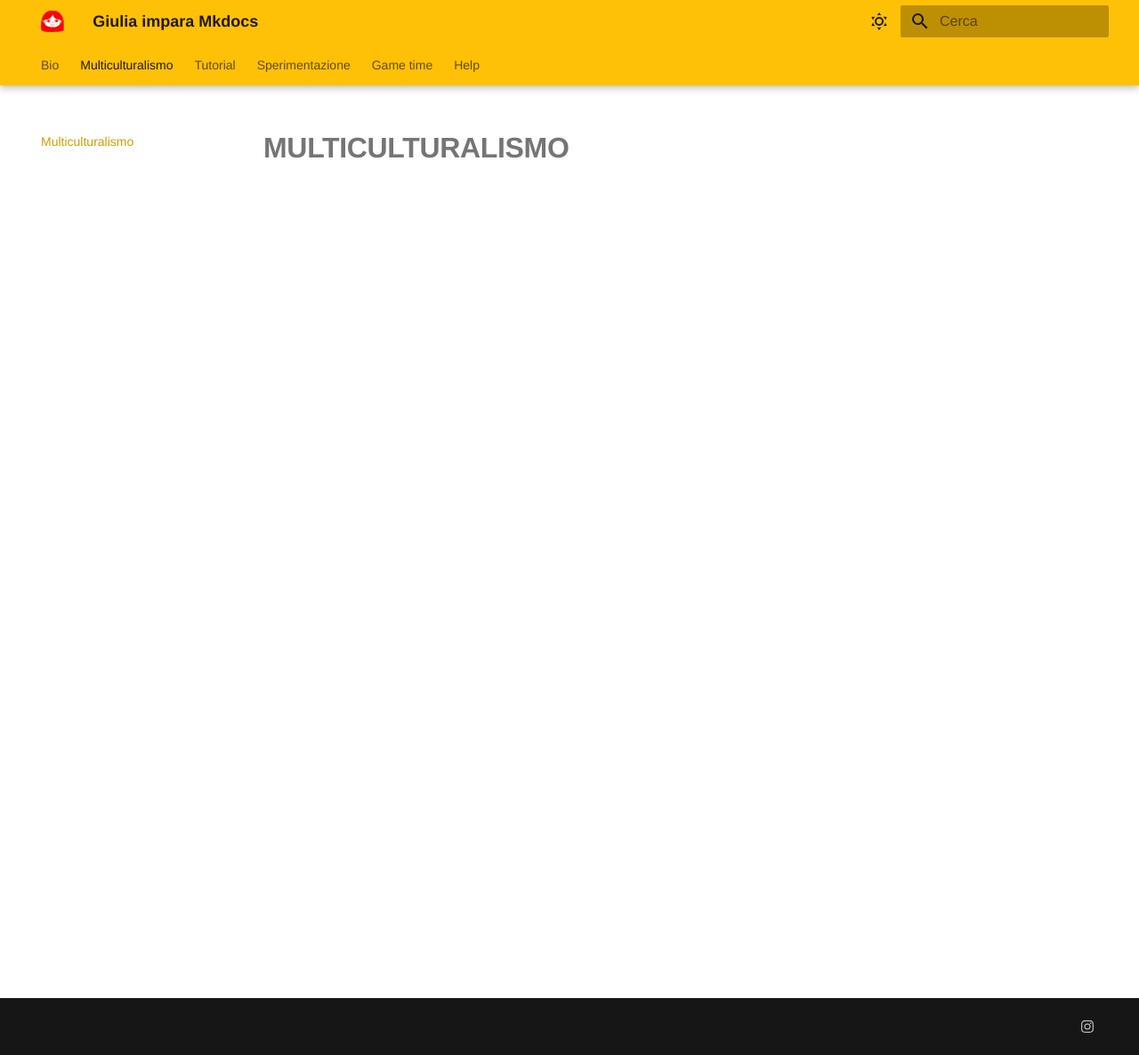
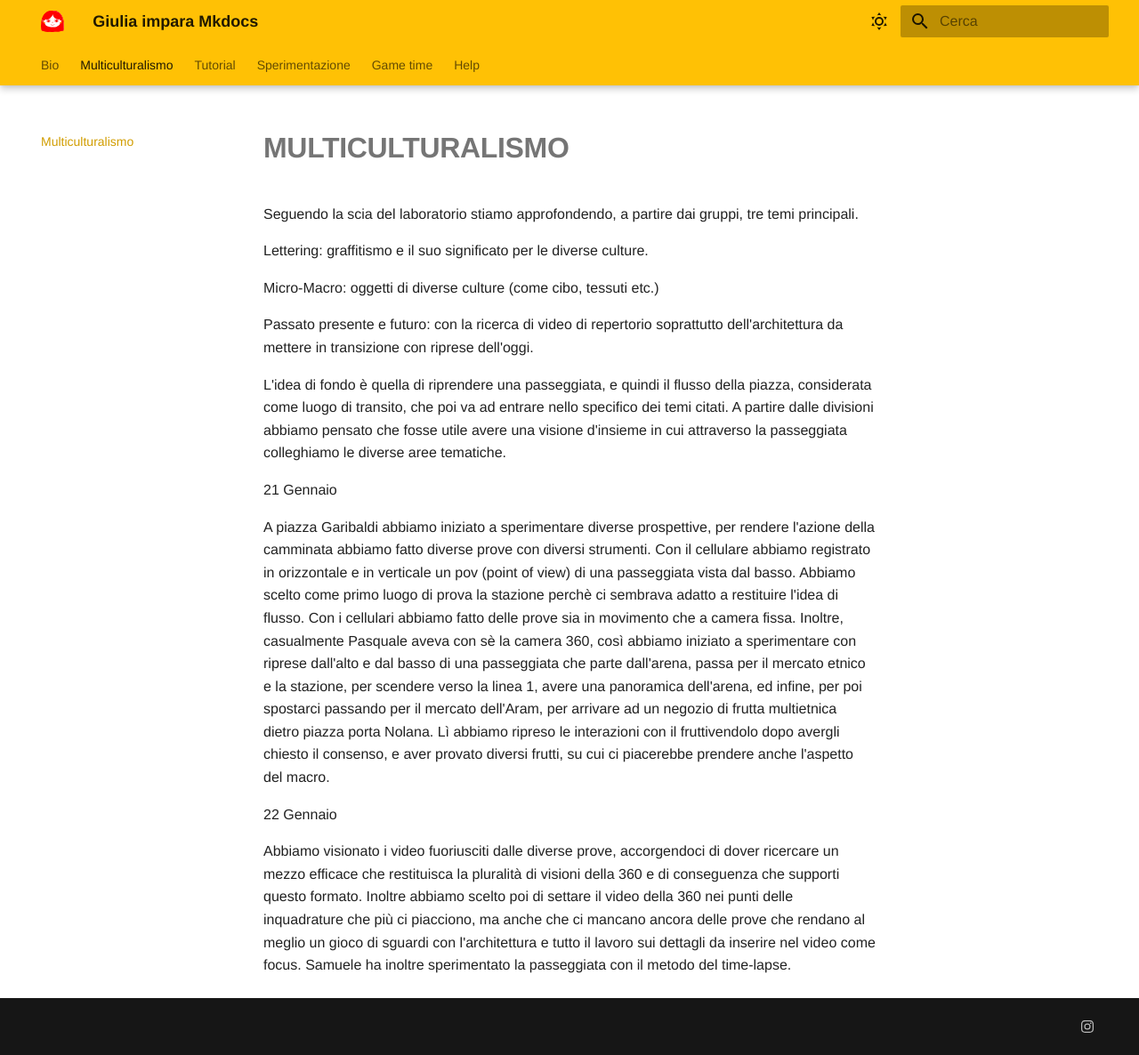
Before and after one commit to giulia-genovese/imparandomkdocs, an MkDocs documentation site: the page built from docs/Multiculturalismo.md, in a window 1280 px wide and 1186 px high. Shown: the whole window at 89% size. Built offline with MkDocs 1.6.1 and Material for MkDocs 9.7.7, drawn with Linux system fonts in a browser that asks for light colours; some web fonts are replaced.

Commit message:
aggiunti aggiornamenti generali gruppo

```diff
--- a/docs/Multiculturalismo.md
+++ b/docs/Multiculturalismo.md
@@ -1 +1,19 @@
 # **MULTICULTURALISMO**
+Seguendo la scia del laboratorio stiamo approfondendo, a partire dai gruppi, tre temi principali.
+
+Lettering: graffitismo e il suo significato per le diverse culture.
+
+Micro-Macro: oggetti di diverse culture (come cibo, tessuti etc.)
+
+Passato presente e futuro: con la ricerca di video di repertorio soprattutto dell'architettura da mettere in transizione con riprese dell'oggi.
+
+L'idea di fondo è quella di riprendere una passeggiata, e quindi il flusso della piazza, considerata come luogo di transito, che poi va ad entrare nello specifico dei temi citati.
+A partire dalle divisioni abbiamo pensato che fosse utile avere una visione d'insieme in cui attraverso la passeggiata colleghiamo le diverse aree tematiche.
+
+21 Gennaio
+
+A piazza Garibaldi abbiamo iniziato a sperimentare diverse prospettive, per rendere l'azione della camminata abbiamo fatto diverse prove con diversi strumenti. Con il cellulare abbiamo registrato in orizzontale e in verticale un pov (point of view) di una passeggiata vista dal basso. Abbiamo scelto come primo luogo di prova la stazione perchè ci sembrava adatto a restituire l'idea di flusso. Con i cellulari abbiamo fatto delle prove sia in movimento che a camera fissa. Inoltre, casualmente Pasquale aveva con sè la camera 360, così abbiamo iniziato a sperimentare con riprese dall'alto e dal basso di una passeggiata che parte dall'arena, passa per il mercato etnico e la stazione, per scendere verso la linea 1, avere una panoramica dell'arena, ed infine, per poi spostarci passando per il mercato dell'Aram, per arrivare ad un negozio di frutta multietnica dietro piazza porta Nolana. Lì abbiamo ripreso le interazioni con il fruttivendolo dopo avergli chiesto il consenso, e aver provato diversi frutti, su cui ci piacerebbe prendere anche l'aspetto del macro.
+
+22 Gennaio
+
+Abbiamo visionato i video fuoriusciti dalle diverse prove, accorgendoci di dover ricercare un mezzo efficace che restituisca la pluralità di visioni della 360 e di conseguenza che supporti questo formato. Inoltre abbiamo scelto poi di settare il video della 360 nei punti delle inquadrature che più ci piacciono, ma anche che ci mancano ancora delle prove che rendano al meglio un gioco di sguardi con l'architettura e tutto il lavoro sui dettagli da inserire nel video come focus. Samuele ha inoltre sperimentato la passeggiata con il metodo del time-lapse.
```
